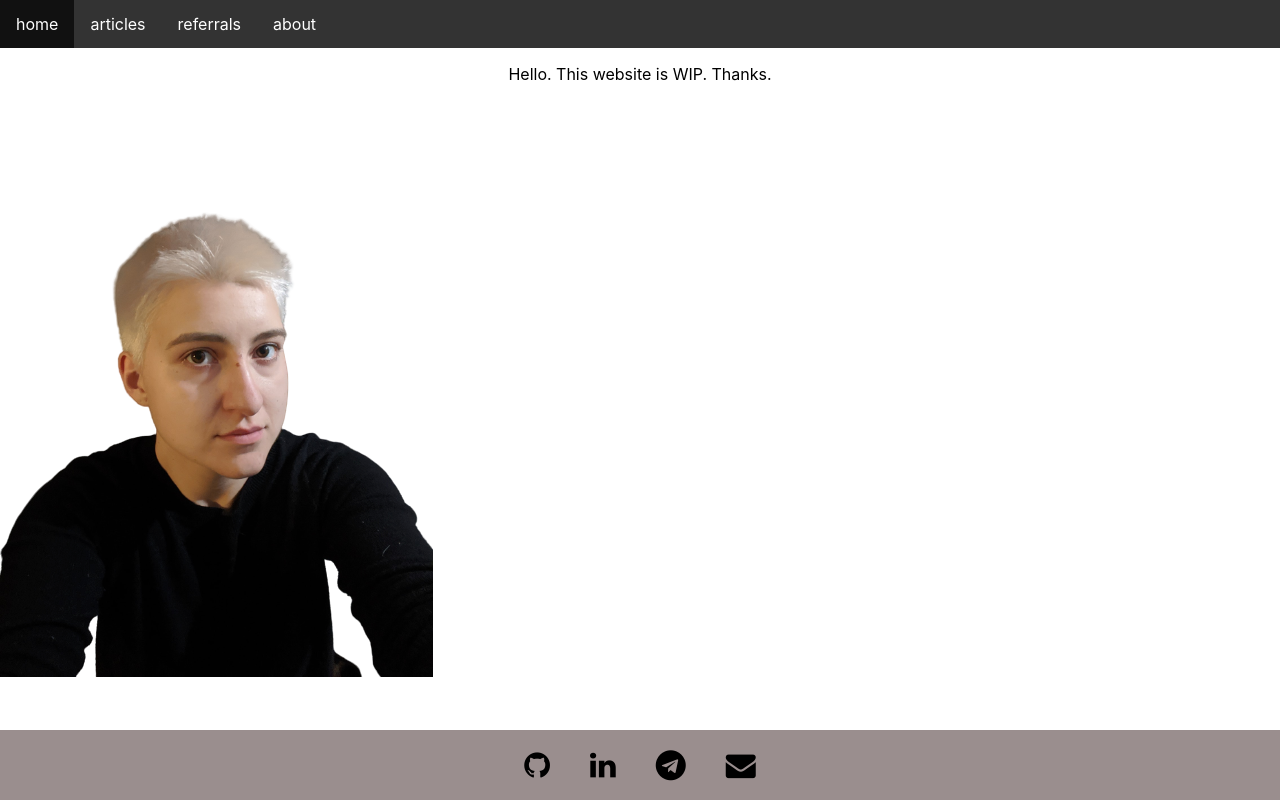
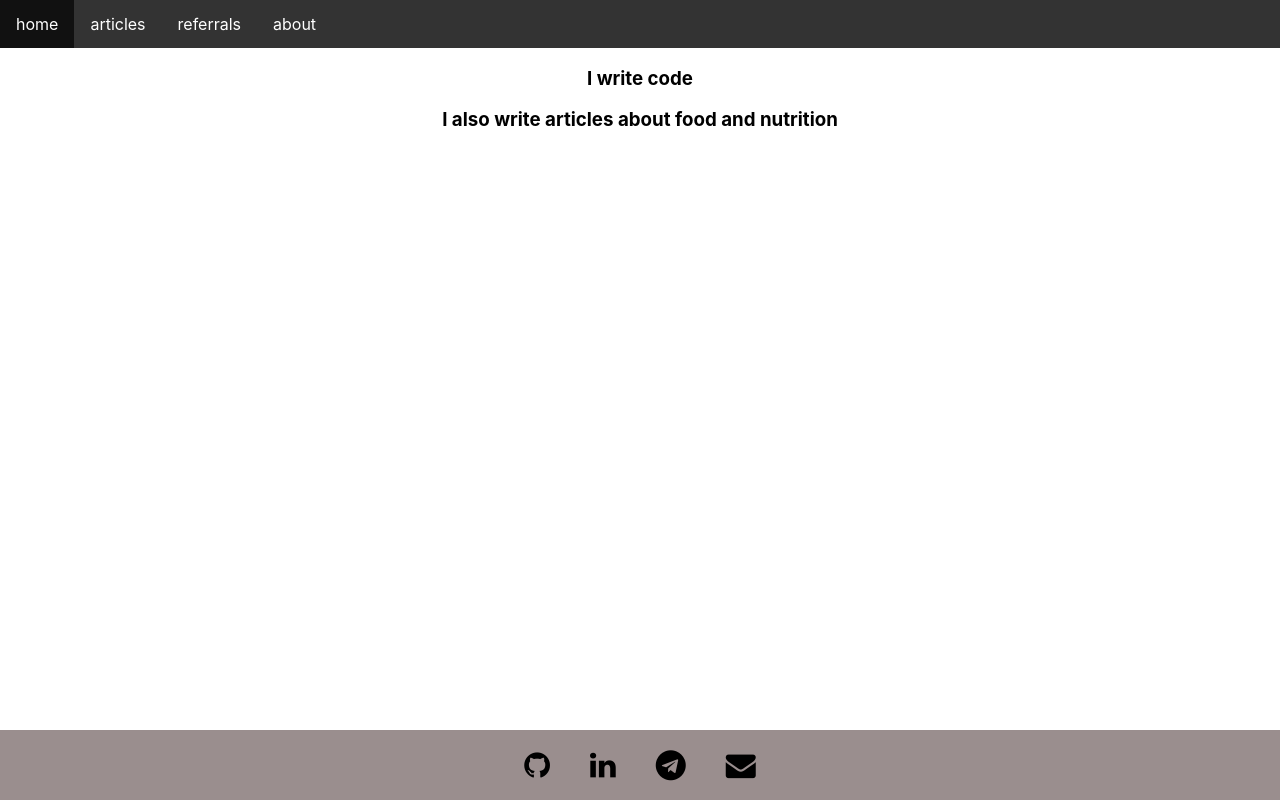
Before and after one commit to m-budryte/website, a React (Create React App) app: page /website/about in a window 1280 px wide. Built offline with nearby package versions, Linux system fonts and the light colour scheme.

Commit message:
edit routes for consistency

```diff
--- a/package.json
+++ b/package.json
@@ -2,7 +2,7 @@
   "name": "website",
   "version": "0.1.0",
   "private": true,
-  "homepage": "http://m-budryte.github.io/",
+  "homepage": "http://m-budryte.github.io/website",
   "dependencies": {
     "@testing-library/jest-dom": "^5.11.6",
     "@testing-library/react": "^11.1.2",
--- a/src/pageSections/navBar.js
+++ b/src/pageSections/navBar.js
@@ -15,22 +15,22 @@ const NavBar = () => {
     return (
         <Router>
             <ul>
-                <li><Link to="/">home</Link></li>
-                <li><Link to="/articles">articles</Link></li>
-                <li><Link to="/referrals">referrals</Link></li>
-                <li><Link to="/about">about</Link></li>
+                <li><Link to="/website">home</Link></li>
+                <li><Link to="/website/articles">articles</Link></li>
+                <li><Link to="/website/referrals">referrals</Link></li>
+                <li><Link to="/website/about">about</Link></li>
             </ul>
             <Switch>
-                <Route path="/articles">
+                <Route path="/website/articles">
                     <ArticlesSection/>
                 </Route>
-                <Route path="/referrals">
+                <Route path="/website/referrals">
                     <ReferralsSection/>
                 </Route>
-                <Route path="/about">
+                <Route path="/website/about">
                     <AboutSection />
                 </Route>
-                <Route path="/">
+                <Route path="/website">
                     <HomeSection/>
                 </Route>
             </Switch>
```
